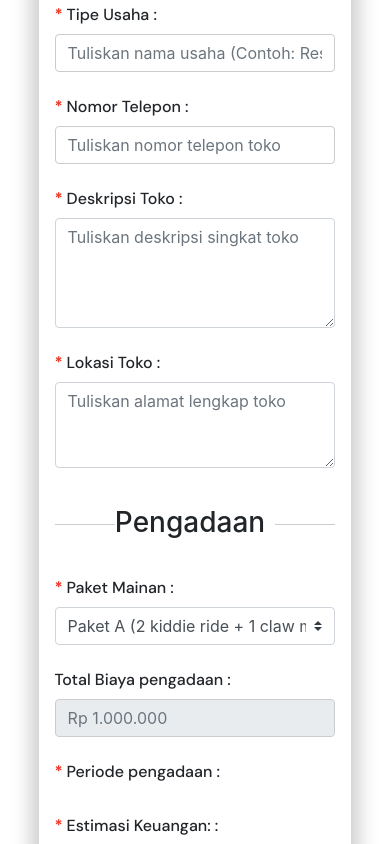
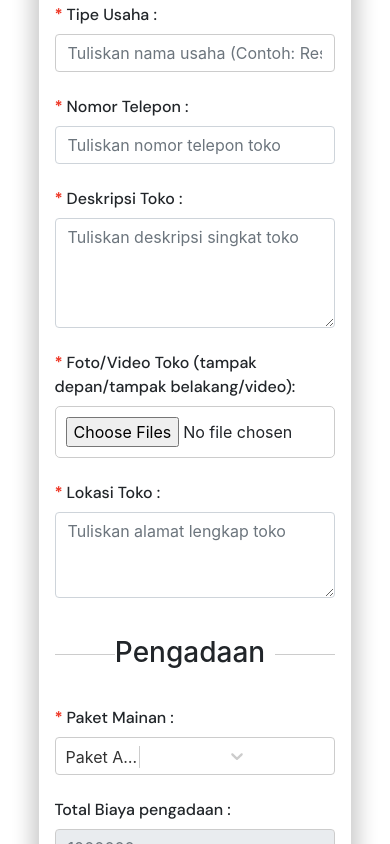
Before and after one commit to frz1110/walkiddie, a React (Create React App) app: page /daftar-toko in a window 390 px wide. Shown: the part 840-1684 px from the top of the page. Built offline with nearby package versions, Linux system fonts and the light colour scheme; a web font is replaced by a local one.

Commit message:
[GREEN] Implement upload file and choice select

```diff
--- a/src/page/DaftarToko/DaftarToko.css
+++ b/src/page/DaftarToko/DaftarToko.css
@@ -7,3 +7,68 @@
     content: ' *';
     display:inline;
 }
+
+.upload-button {
+    color :rgb(142, 142, 142);
+    width: 80px;
+    height: 80px;
+    margin: 10px 20px 10px 0px;
+    background:rgb(251, 249, 249);
+    border-radius: 10px;
+}
+
+.date-range-picker {
+    width : 40px;
+    height: 40px;
+}
+
+.DateInput.DateInput_1{
+    width: 47%;
+    height: 40px;
+    font-size: 8px;
+    font-weight: normal;
+    line-height: normal;
+    padding: 0px;
+  }
+
+.DateInput_input.DateInput_input_1{
+    font-size: 16px;
+}
+
+.DateRangePickerInput.DateRangePickerInput_1.DateRangePickerInput__withBorder.DateRangePickerInput__withBorder_2{
+    width: 100%;
+    height: 45px;
+    border-radius: none;
+    border: none;
+    border-color: white;
+    padding:0px;
+    align-content: center;
+}
+
+.DateRangePickerInput__withBorder {
+    border-radius: 0px;
+    padding:0px;
+    border: none;
+}
+
+#tata-start-date, #tata-end-date{
+    width: 360px;
+    height: 35px;
+    margin: auto;
+    padding: 0px;
+    text-align: center;
+}
+
+.DateRangePickerInput_arrow.DateRangePickerInput_arrow_1{
+    margin-left: 11px;
+    margin-right: 11px;
+}
+
+.css-yk16xz-control,.css-tlfecz-indicatorContainer{
+    height: 38px;
+}
+
+.css-tj5bde-Svg{
+    margin-top: 0;
+    margin-bottom: 0;
+}
--- a/src/page/DaftarToko/DaftarToko.js
+++ b/src/page/DaftarToko/DaftarToko.js
@@ -1,9 +1,12 @@
+import 'react-dates/initialize';
 import './DaftarToko.css'
 import 'bootstrap/dist/css/bootstrap.min.css';
-import 'react-google-flight-datepicker/dist/main.css';
+import { DateRangePicker } from 'react-dates';
+import 'react-calendar/dist/Calendar.css';
+import 'react-dates/lib/css/_datepicker.css';
 import AlurPendaftaran from './daftar-toko.svg';
-import { RangeDatePicker } from 'react-google-flight-datepicker';
 import React, { useState } from 'react';
+import Select from 'react-select';
 import { Link } from 'react-router-dom';
 
 const DaftarToko = () => {
@@ -14,18 +17,25 @@ const DaftarToko = () => {
         nomorTelepon: '',
         deskripsiToko: '',
         lokasiToko: '',
-        mediaToko: '',
-        paketMainan: '',
-        totalBiaya: '',
-        periodePengadaan: '',
-        estimasiKeuangan: ''
+        totalBiaya: 1000000,
+        estimasiKeuangan: '',
     });
 
-    const selectionRange = {
-        startDate: new Date(),
-        endDate: new Date(),
-        key: 'selection',
-      }
+    const [startDate, setStartDate] = useState(null);
+    const [endDate, setEndDate] = useState(null);
+    const [focusedInput, setFocusedInput] = useState(null);
+    const handleDatesChange = ({ startDate, endDate }) => {
+        // if (startDate !== null && endDate !== null) {
+            setStartDate(startDate);
+            console.log(startDate);
+            setEndDate(endDate);
+            console.log(endDate)
+        // }
+        if (startDate !== null && endDate !== null) {
+            console.log(startDate.format("YYYY-MM-DD"));
+            console.log(endDate.format("YYYY-MM-DD"))
+        }
+    };
 
     const {
         namaToko,
@@ -34,15 +44,52 @@ const DaftarToko = () => {
         nomorTelepon,
         deskripsiToko,
         lokasiToko,
-        mediaToko,
-        paketMainan,
         totalBiaya,
-        periodePengadaan,
-        estimasiKeuangan
+        estimasiKeuangan,
     } = formData;
 
+    const onChange = e => setFormData({ ...formData, [e.target.name]: e.target.value });
 
-    const onChange = e => setFormData({ ...formData, [e.target.name]: e.target.value });
+    let file = '';
+
+    const media = {
+        files : []
+    }
+
+    const handleChangeFile = (event) => {
+        media.files = event.target.files
+        console.log(event.target.files)
+        console.log(media.files)
+    }
+
+
+    const dataPilihanMainan = [
+        {
+          value: "PaketA",
+          label: "Paket A (2 kiddie ride + 1 claw machine)"
+        },
+        {
+          value: "PaketB",
+          label: "Paket B (2 kiddie ride )"
+        },
+        {
+          value: "PaketC",
+          label: "Paket C (1 kiddie ride + 1 claw machine)"
+        }
+      ];
+
+      const [selectedValue, setSelectedValue] = useState("PaketA");
+
+      const handleChange = e => {
+        setSelectedValue(e.value);
+        if (e.value === "PaketA"){
+            setFormData({totalBiaya:1000000})
+        }else if (e.value === "PaketB"){
+            setFormData({totalBiaya:900000})
+        }else {
+            setFormData({totalBiaya:800000})
+        }
+      }
 
     return (
         <div>
@@ -130,7 +177,7 @@ const DaftarToko = () => {
                                             <input
                                                 id='nomorTelepon'
                                                 className='form-control'
-                                                type='text'
+                                                type="number" pattern="[0-9]*" inputmode="numeric"
                                                 placeholder='Tuliskan nomor telepon toko'
                                                 name='nomorTelepon'
                                                 value={nomorTelepon}
@@ -156,6 +203,17 @@ const DaftarToko = () => {
                                     </div>
                                 </div>
                                 <div className="form-group row">
+                                    <label for='lokasiToko' class="col-sm-3 col-form-label"> <span class="required"> * </span>Foto/Video Toko (tampak depan/tampak belakang/video):</label>
+                                    <div class="col-sm-9">
+                                        <input
+                                        type="file"
+                                        name="file"
+                                        accept="video/*,image/*"
+                                        onChange={e => handleChangeFile(e)}
+                                        ref={(input) => { file = input; }} multiple />
+                                    </div>
+                                </div>
+                                <div className="form-group row">
                                     <label for='lokasiToko' class="col-sm-3 col-form-label"> <span class="required"> * </span> Lokasi Toko :</label>
                                     <div class="col-sm-9">
                                             <textarea
@@ -177,39 +235,36 @@ const DaftarToko = () => {
                                 <div className="form-group row">
                                     <label for='paketMainan' class="col-sm-3 col-form-label"> <span class="required"> * </span> Paket Mainan :</label>
                                     <div class="col-sm-9">
-                                        <select class="custom-select paketMainan" id="paketMainan">
-                                            <option selected>Paket A (2 kiddie ride + 1 claw machine)</option>
-                                            <option value="1">Paket B (2 kiddie ride )</option>
-                                            <option value="2">Paket C ( kiddie ride + 1 claw machine)</option>
-                                        </select>
+                                        <Select
+                                        class="form-control"
+                                        placeholder="Pilih paket Mainan"
+                                        value={dataPilihanMainan.find(obj => obj.value === selectedValue)}
+                                        options={dataPilihanMainan}
+                                        onChange={handleChange}
+                                        />
                                     </div>
                                 </div>
                                 <div className="form-group row">
                                     <label for='totalBiaya' class="col-sm-3 col-form-label"> Total Biaya pengadaan :</label>
                                     <div class="col-sm-9">
-                                    <input class="form-control" id="totalBiaya" type="text" placeholder="Rp 1.000.000" disabled/>
+                                    <input class="form-control" id="totalBiaya" type="text" placeholder={totalBiaya} disabled/>
                                     </div>
                                 </div>
                                 <div className="form-group row">
                                     <label for='periodePengadaan' class="col-sm-3 col-form-label"> <span class="required"> * </span> Periode pengadaan :</label>
                                     <div class="col-sm-9">
-                                        {/* <RangeDatePicker
-                                            startDate={new Date()}
-                                            endDate={new Date()}
-                                            // onChange={(startDate, endDate) => onDateChange(startDate, endDate)}
-                                            minDate={new Date(1900, 1, 1)}
-                                            maxDate={new Date(2100, 1, 1)}
-                                            dateFormat="D MMM YYYY"
-                                            startDatePlaceholder="Start Date"
-                                            endDatePlaceholder="End Date"
-                                            disabled={false}
-                                            className="my-own-class-name"
-                                            startWeekDay="monday"
-                                        /> */}
-                                        {/* <DatePicker selected={tanggalMulai} onChange={date => setStartDate(date)} />
-                                    </div>
-                                    <div class="col-sm-2">
-                                        <DatePicker selected={tanggalSelesai} onChange={date => setCurrentDate(date)} /> */}
+                                        <DateRangePicker
+                                            startDate={startDate}
+                                            startDateId="tata-start-date"
+                                            endDate={endDate}
+                                            endDateId="tata-end-date"
+                                            startDatePlaceholderText="Tanggal Mulai Pengadaan"
+                                            endDatePlaceholderText="Tanggal Akhir Pengadaan"
+                                            onDatesChange={handleDatesChange}
+                                            focusedInput={focusedInput}
+                                            displayFormat={() => "DD/MM/YYYY"}
+                                            onFocusChange={focusedInput => setFocusedInput(focusedInput)}
+                                        />
                                     </div>
                                 </div>
                                 <div className="form-group row">
@@ -217,7 +272,6 @@ const DaftarToko = () => {
                                     <div class="col-sm-9">
                                             <textarea
                                                 id='estimasiKeuangan'
-                                                className='form-control'
                                                 type='text'
                                                 rows='3'
                                                 placeholder='Jelaskan mekanisme ROI, Payback period, BEP, dan lain sebagainya'
```
Also changed, not shown: package.json (+12 -1 lines), 1 other file (tests, documents, lock files or other folders).
